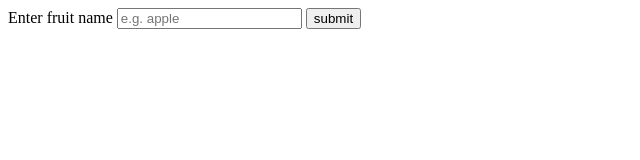
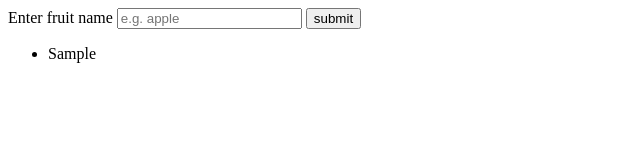
Before and after one commit to Lukeoakins/fruit-salad, a website: page index.html in a window 1280 px wide. Both pictures are taken after typing "Sample" into the empty fields and a click on the input "submit". Shown: the full height of the page, 0-640 px from the left. Drawn offline with Linux system fonts and the light colour scheme.

Commit message:
fruit now shows in a list and also blank saces arent supported

```diff
--- a/bundle.js
+++ b/bundle.js
@@ -1,10 +1,22 @@
 (function(){function r(e,n,t){function o(i,f){if(!n[i]){if(!e[i]){var c="function"==typeof require&&require;if(!f&&c)return c(i,!0);if(u)return u(i,!0);var a=new Error("Cannot find module '"+i+"'");throw a.code="MODULE_NOT_FOUND",a}var p=n[i]={exports:{}};e[i][0].call(p.exports,function(r){var n=e[i][1][r];return o(n||r)},p,p.exports,r,e,n,t)}return n[i].exports}for(var u="function"==typeof require&&require,i=0;i<t.length;i++)o(t[i]);return o}return r})()({1:[function(require,module,exports){
 const fruitForm = document.querySelector('#inputSection form')
+const fruitList = document.querySelector('#fruitSelection ul')
 fruitForm.addEventListener("submit", extractFruit)
 
 function extractFruit(e){
     e.preventDefault()
-    console.log(e.target.fruitInput.value)
+    let userInp = e.target.fruitInput.value
+    console.log(userInp)
+     userInp = userInp.split(' ').join("")
+    if (userInp != ""){
+    addFruit(userInp)
+    }
     e.target.fruitInput.value= ""
 }
+
+function addFruit(fruit){
+    const li = document.createElement('li')
+    li.textContent = fruit
+    fruitList.appendChild(li)
+}
 },{}]},{},[1]);
--- a/index.html
+++ b/index.html
@@ -16,7 +16,11 @@
             <input type="submit" value="submit">
         </form>
     </section>
-    <section id="fruitSection">  </section>
+    <section id="fruitSelection">
+        <ul>
+
+        </ul>
+    </section>
     <section id="nutritionSection">  </section>
 </body>
 </html>
```
Also changed, not shown: script.js (+13 -1 lines).
